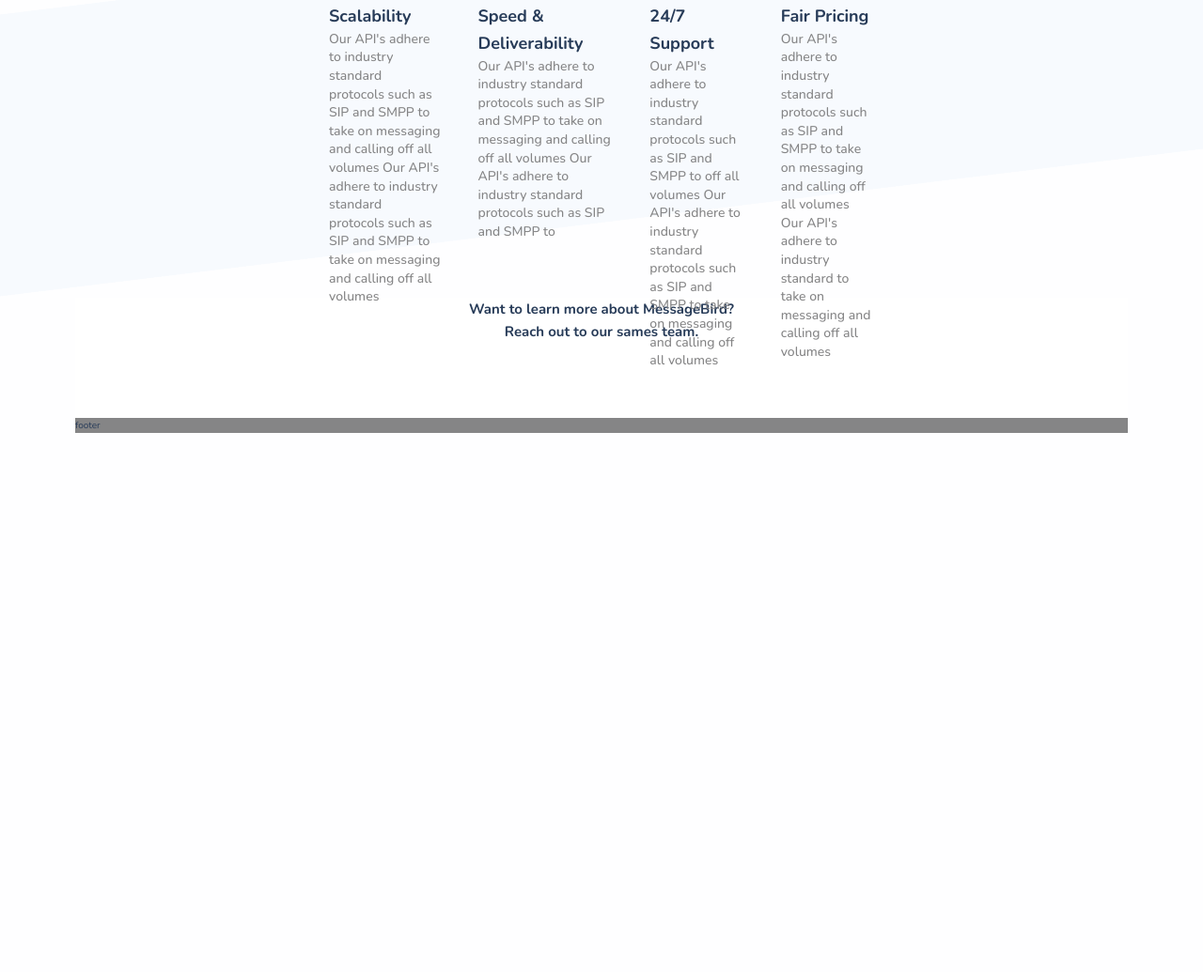
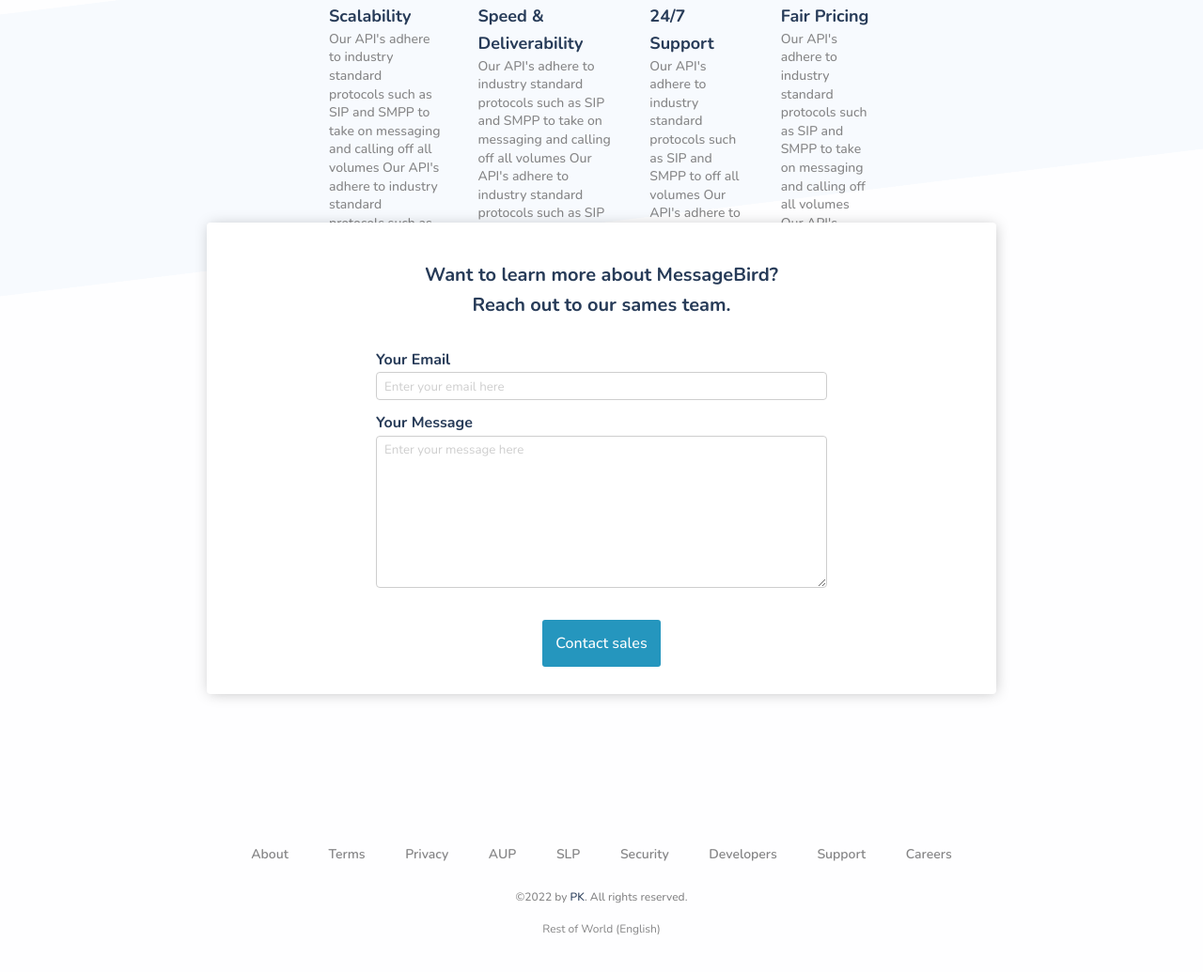
Before and after one commit to Pouryak/MessageBird-landing, a website: page index.html in a window 1280 px wide. Shown: the part 1844-2879 px from the top of the page at 94% size. Before the commit the page ends 2415 px from the top, so only its background shows below. Drawn offline with nearby package versions, Linux system fonts and the light colour scheme.

Commit message:
added footer

```diff
--- a/index.html
+++ b/index.html
@@ -218,14 +218,53 @@
     </section>
 
     <div class="cta">
-      <div class="cta__form">
-        <h2 class="cta__heading">
+      <div class="form">
+        <h2 class="form__heading">
           Want to learn more about MessageBird?<br />
           Reach out to our sames team.
         </h2>
+
+        <div class="form__group">
+          <label class="form__label" for="email">Your Email</label>
+          <input
+            type="email"
+            name="email"
+            class="form__input"
+            placeholder="Enter your email here"
+          />
+        </div>
+        <div class="form__group">
+          <label class="form__label" for="text">Your Message</label>
+          <textarea
+            class="form__textarea"
+            name="text"
+            cols="30"
+            rows="10"
+            placeholder="Enter your message here"
+          ></textarea>
+        </div>
+        <a class="form__button" href="#">Contact sales</a>
       </div>
     </div>
 
-    <footer class="footer">footer</footer>
+    <footer class="footer">
+      <nav>
+        <ul class="footer__nav">
+          <li class="footer__links"><a href="#">About</a></li>
+          <li class="footer__links"><a href="#">Terms</a></li>
+          <li class="footer__links"><a href="#">Privacy</a></li>
+          <li class="footer__links"><a href="#">AUP</a></li>
+          <li class="footer__links"><a href="#">SLP</a></li>
+          <li class="footer__links"><a href="#">Security</a></li>
+          <li class="footer__links"><a href="#">Developers</a></li>
+          <li class="footer__links"><a href="#">Support</a></li>
+          <li class="footer__links"><a href="#">Careers</a></li>
+        </ul>
+      </nav>
+      <p class="copyright">
+        &#169;2022 by <a href="#">PK</a>. All rights reserved.
+      </p>
+      <p class="footer__lang">Rest of World (English)</p>
+    </footer>
   </body>
 </html>
--- a/sass/_cta.scss
+++ b/sass/_cta.scss
@@ -1,9 +1,75 @@
 .cta {
   background-color: #fff;
-  grid-column: center-start/center-end;
-  padding-bottom: 8rem;
+  grid-column: col-start 2 / col-end 7;
+  padding: 4rem 18rem;
+  box-shadow: 1px 1px 15px -2px rgba(0, 0, 0, 0.25);
+  border-radius: 4px;
+  margin-bottom: 5rem;
+  margin-top: -8rem;
+  z-index: 5;
 
   display: flex;
   flex-direction: column;
   text-align: center;
 }
+
+.form {
+  width: 100%;
+  color: $color-dark-1;
+
+  &__heading {
+    font-size: 2rem;
+    margin-bottom: 3rem;
+  }
+  &__group {
+    text-align: left;
+    margin-bottom: 1.2rem;
+  }
+  &__label {
+    display: block;
+    font-size: 1.6rem;
+    font-weight: 700;
+  }
+  &__input {
+    width: 100%;
+    height: 3rem;
+    padding: 5px 8px;
+    border-radius: 4px;
+    border: 1px solid #cecece;
+    outline: none;
+
+    &::placeholder {
+      color: #cecece;
+      font-family: $font-primary;
+    }
+
+    &:focus {
+      border: 1px solid $color-primary;
+    }
+  }
+  &__textarea {
+    width: 100%;
+    padding: 5px 8px;
+    border-radius: 4px;
+    border: 1px solid #cecece;
+    margin-bottom: 3rem;
+    outline: none;
+
+    &::placeholder {
+      color: #cecece;
+      font-family: $font-primary;
+    }
+
+    &:focus {
+      border: 1px solid $color-primary;
+    }
+  }
+  &__button {
+    background-color: $color-primary;
+    border-radius: 3px;
+    color: #fefefe;
+    font-size: 1.6rem;
+    font-weight: 500;
+    padding: 1.4rem;
+  }
+}
--- a/sass/_footer.scss
+++ b/sass/_footer.scss
@@ -1,4 +1,37 @@
 .footer {
-  background-color: $color-dark-2;
   grid-column: center-start/center-end;
+  text-align: center;
+  margin: 10rem 0;
+
+  &__nav {
+    list-style: none;
+    margin-bottom: 1.5rem;
+  }
+
+  &__links {
+    display: inline-block;
+    padding: 1rem 2rem;
+    font-size: 1.4rem;
+    font-weight: 600;
+
+    & a {
+      color: $color-dark-2;
+    }
+
+    & a:hover {
+      color: $color-primary;
+    }
+  }
+
+  .copyright {
+    font-size: 1.2rem;
+    color: $color-dark-2;
+    font-weight: 500;
+    margin-bottom: 1.5rem;
+  }
+
+  &__lang {
+    color: $color-dark-2;
+    font-size: 1.2rem;
+  }
 }
```
Also changed, not shown: css/style.css.
